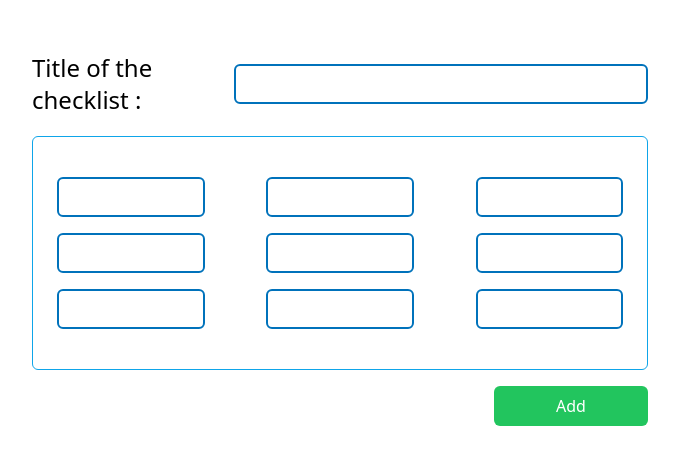
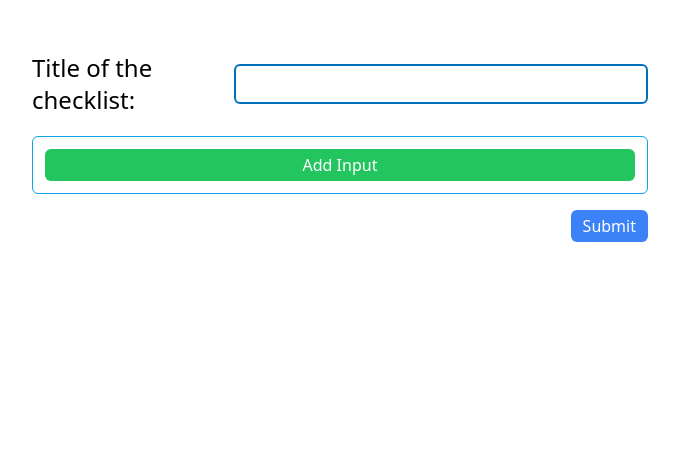
Before and after one commit to FurkanSemizoglu/Checklist-Master, a React (Vite) app in the folder frontend/: page /newCheckList in a window 1280 px wide. Shown: the top 464 px of the page, without its empty margins (300-979 px from the left). Built offline with nearby package versions, Linux system fonts and the light colour scheme.

Commit message:
adding and removing inputs for new checklists

```diff
--- a/frontend/src/NewCheckList.tsx
+++ b/frontend/src/NewCheckList.tsx
@@ -1,46 +1,77 @@
-import React from 'react'
-import { Input } from "@/components/ui/input"
+import React, { useEffect, useState } from 'react';
+import { Input } from "@/components/ui/input";
+import { connect } from 'react-redux';
+import { addChecklist } from './actions';
+import axios from 'axios';
 
+const NewCheckList = (props: any) => {
+  const [title, setTitle] = useState('');
+  const [inputFields, setInputFields] = useState<string[]>([]);
 
-const NewCheckList = () => {
+  const handleInputChange = (index: number, value: string) => {
+    setInputFields(prevState => {
+      const newState = [...prevState];
+      newState[index] = value;
+      return newState;
+    });
+  };
+
+  const addInputField = () => {
+    setInputFields(prevState => [...prevState, '']);
+  };
+
+  const handleRemoveField = (index: number) => {
+    setInputFields(prevState => {
+      const newState = [...prevState];
+      newState.splice(index, 1);
+      return newState;
+    });
+  };
+
+  const handleSubmit = () => {
+    const dataToSend = {
+      title,
+      inputFields
+    };
+
+    console.log(dataToSend.inputFields);
+    console.log(dataToSend.title);
+
+    props.addChecklist(dataToSend);
+  };
+
   return (
-    <>
-      <div className=' flex flex-col justify-center items-center w-1/2 m-auto p-3 my-5'>
-
+    <div className='flex flex-col justify-center items-center w-1/2 m-auto p-3 my-5'>
       <div className='flex justify-between items-center w-full my-5'>
-
-            <div className='w-2/4 text-2xl'>Title of the checklist :  </div>
-
-          <Input className='border-2'/>
-
+        <div className='w-2/4 text-2xl'>Title of the checklist: </div>
+        <Input onChange={(e) => setTitle(e.target.value)} className='border-2'/>
       </div>
 
-        <div className='flex w-full border rounded-md p-3 border-solid border-sky-500 '>
-
-
-          <div className='flex justify-between items-center w-full my-5 flex-wrap '>
-            <Input className='border-2 w-1/4 mx-3 my-2'/>
-            <Input className='border-2 w-1/4 mx-3 my-2'/>
-            <Input className='border-2 w-1/4 mx-3 my-2'/>
-            <Input className='border-2 w-1/4 mx-3 my-2'/>
-            <Input className='border-2 w-1/4 mx-3 my-2'/>
-            <Input className='border-2 w-1/4 mx-3 my-2'/>
-            <Input className='border-2 w-1/4 mx-3 my-2'/>
-            <Input className='border-2 w-1/4 mx-3 my-2'/>
-            <Input className='border-2 w-1/4 mx-3 my-2'/>
-            {/* <button className='bg-green-500 text-white rounded-md p-2'>Add</button> */}
+      <div className='flex flex-col w-full border rounded-md p-3 border-solid border-sky-500'>
+        {inputFields.map((value, index) => (
+          <div key={index} className='flex justify-between items-center my-2'>
+            <Input
+              value={value}
+              onChange={(e) => handleInputChange(index, e.target.value)}
+              className='border-2 w-1/2 mr-3'
+            />
+            <button onClick={() => handleRemoveField(index)} className='bg-red-500 text-white rounded-md px-3 py-1'>Remove</button>
           </div>
-
+        ))}
+        <button onClick={addInputField} className='bg-green-500 text-white rounded-md px-3 py-1'>Add Input</button>
       </div>
 
       <div className='w-full flex justify-end mt-4'>
-
-            <button className='w-1/4 bg-green-500 text-white rounded-md p-2'>Add</button>
+        <button onClick={handleSubmit} className='bg-blue-500 text-white rounded-md px-3 py-1'>Submit</button>
       </div>
-
     </div>
-    </>
-  )
+  );
 }
 
-export default NewCheckList
+const mapStateToProps = (state: any) => {
+  return {
+    checklists: state.checklists,
+  };
+}
+
+export default connect(mapStateToProps, { addChecklist })(NewCheckList);
--- a/frontend/src/actions/index.ts
+++ b/frontend/src/actions/index.ts
@@ -30,10 +30,11 @@ export const getSingleChecklist = (id: String) => (dispatch : Dispatch<any>) =>
 }
 
 
-export const addChecklist = (checklist: any) => (dispatch: Dispatch<any>) => {
+export const addChecklist = (data : any) => (dispatch: Dispatch<any>) => {
   axios
-    .post("http://localhost:5050/api/addItem", checklist)
+    .post("http://localhost:5050/api/addItem",data)
     .then((response) => {
+      console.log(response.data);
       dispatch({ type: "ADD_CHECKLIST_SUCCESS", payload: response.data });
     })
     .catch((error) => {
```
Lines whose indentation alone changed are shown as unchanged.
